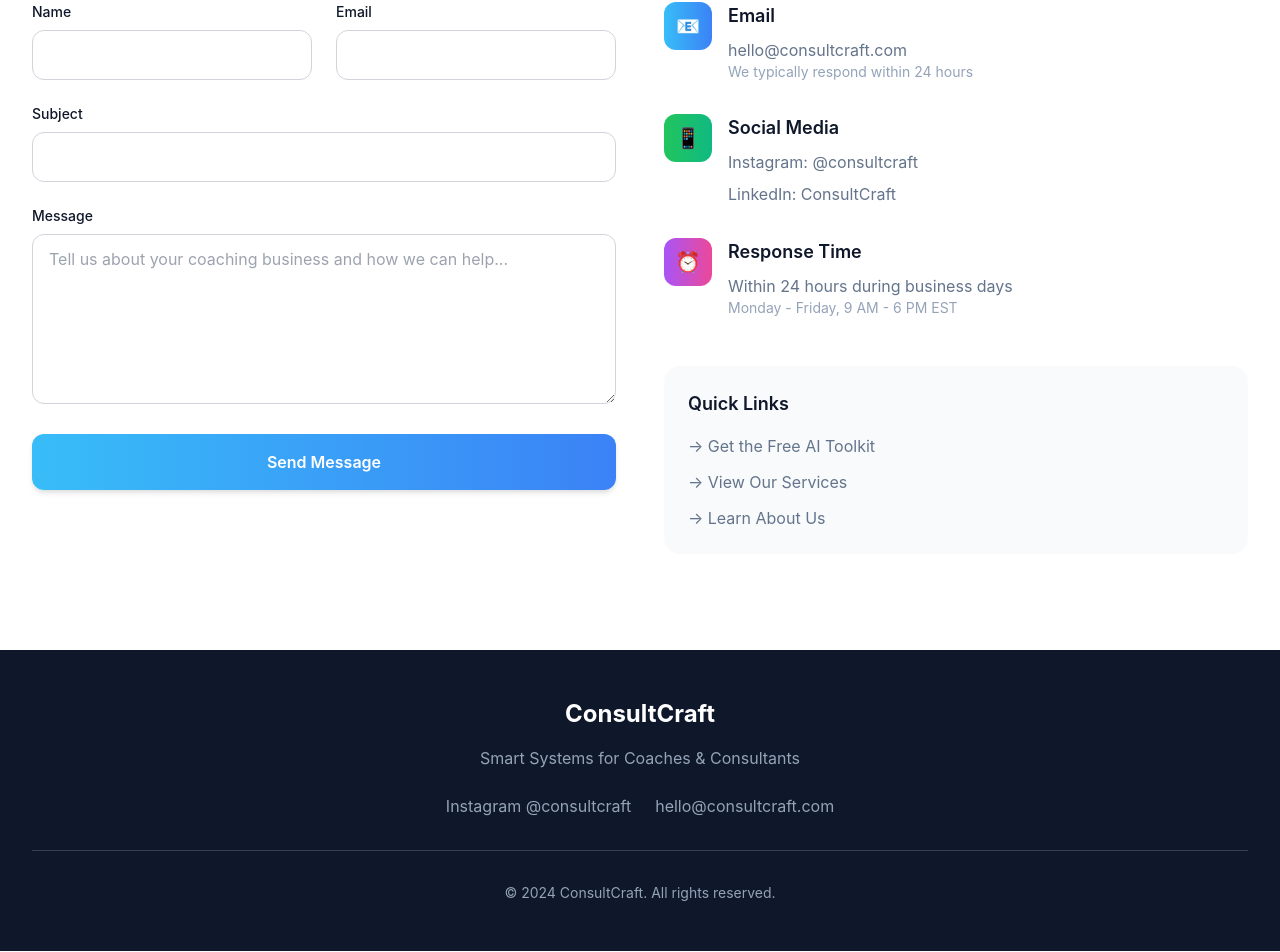
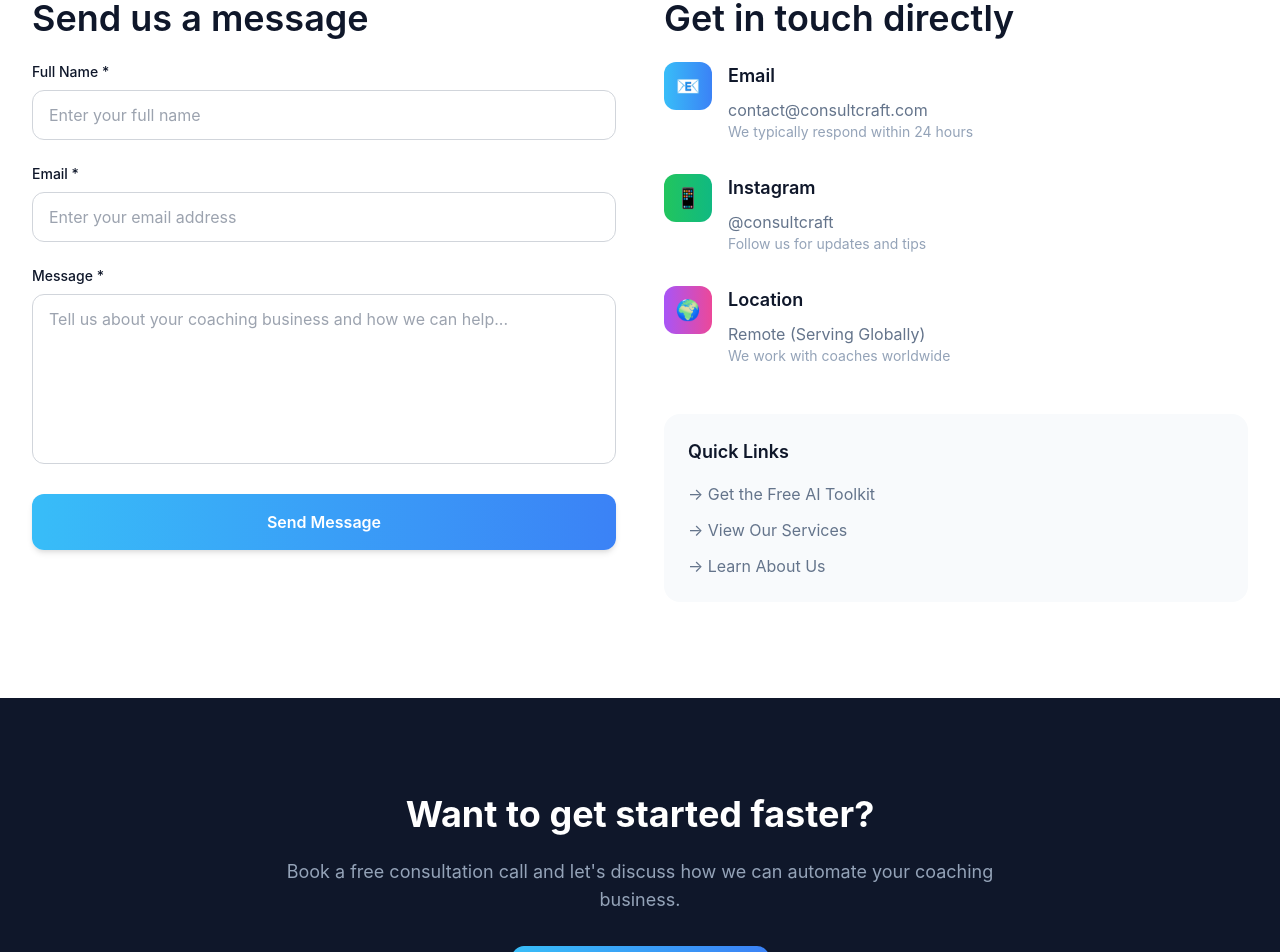
Before and after one commit to yashdarji3/consultcraft-site, a Next.js app: page /contact in a window 1280 px wide. Shown: the part 495-1447 px from the top of the page. Built offline with nearby package versions, Linux system fonts and the light colour scheme.

Commit message:
Update contact page with improved hero, form, and direct contact info

```diff
--- a/app/contact/page.tsx
+++ b/app/contact/page.tsx
@@ -6,9 +6,8 @@ import Navigation from '../../components/Navigation'
 export default function ContactPage() {
   const [isSubmitting, setIsSubmitting] = useState(false)
   const [formData, setFormData] = useState({
-    name: '',
+    fullName: '',
     email: '',
-    subject: '',
     message: ''
   })
 
@@ -19,7 +18,7 @@ export default function ContactPage() {
     // Simulate API call
     setTimeout(() => {
       setIsSubmitting(false)
-      setFormData({ name: '', email: '', subject: '', message: '' })
+      setFormData({ fullName: '', email: '', message: '' })
       alert('Thank you! We\'ll get back to you within 24 hours.')
     }, 1500)
   }
@@ -40,10 +39,10 @@ export default function ContactPage() {
         <div className="container-custom">
           <div className="text-center max-w-4xl mx-auto">
             <h1 className="heading-xl mb-6 animate-fade-in-up">
-              Get in Touch
+              Let's Build Smarter Systems Together
             </h1>
             <p className="text-body mb-8 max-w-2xl mx-auto animate-fade-in-up animation-delay-200">
-              Ready to scale your coaching business? Let's talk about how we can help.
+              Have questions or ready to get started? Reach out anytime.
             </p>
           </div>
         </div>
@@ -59,23 +58,24 @@ export default function ContactPage() {
                 Send us a message
               </h2>
               <form onSubmit={handleSubmit} className="space-y-6">
-                <div className="grid grid-cols-1 md:grid-cols-2 gap-6">
                 <div>
                   <label className="block text-sm font-medium text-consultcraft-dark-blue mb-2">
-                      Name
+                    Full Name *
                   </label>
                   <input
                     type="text"
-                      name="name"
-                      value={formData.name}
+                    name="fullName"
+                    value={formData.fullName}
                     onChange={handleInputChange}
                     required
-                      className="w-full px-4 py-3 border border-gray-300 rounded-xl focus:border-consultcraft-sky focus:outline-none"
+                    className="w-full px-4 py-3 border border-gray-300 rounded-xl focus:border-consultcraft-sky focus:outline-none transition-colors"
+                    placeholder="Enter your full name"
                   />
                 </div>
+
                 <div>
                   <label className="block text-sm font-medium text-consultcraft-dark-blue mb-2">
-                      Email
+                    Email *
                   </label>
                   <input
                     type="email"
@@ -83,28 +83,14 @@ export default function ContactPage() {
                     value={formData.email}
                     onChange={handleInputChange}
                     required
-                      className="w-full px-4 py-3 border border-gray-300 rounded-xl focus:border-consultcraft-sky focus:outline-none"
-                    />
-                  </div>
-                </div>
-
-                <div>
-                  <label className="block text-sm font-medium text-consultcraft-dark-blue mb-2">
-                    Subject
-                  </label>
-                  <input
-                    type="text"
-                    name="subject"
-                    value={formData.subject}
-                    onChange={handleInputChange}
-                    required
-                    className="w-full px-4 py-3 border border-gray-300 rounded-xl focus:border-consultcraft-sky focus:outline-none"
+                    className="w-full px-4 py-3 border border-gray-300 rounded-xl focus:border-consultcraft-sky focus:outline-none transition-colors"
+                    placeholder="Enter your email address"
                   />
                 </div>
 
                 <div>
                   <label className="block text-sm font-medium text-consultcraft-dark-blue mb-2">
-                    Message
+                    Message *
                   </label>
                   <textarea
                     name="message"
@@ -112,7 +98,7 @@ export default function ContactPage() {
                     onChange={handleInputChange}
                     rows={6}
                     required
-                    className="w-full px-4 py-3 border border-gray-300 rounded-xl focus:border-consultcraft-sky focus:outline-none"
+                    className="w-full px-4 py-3 border border-gray-300 rounded-xl focus:border-consultcraft-sky focus:outline-none transition-colors resize-none"
                     placeholder="Tell us about your coaching business and how we can help..."
                   />
                 </div>
@@ -127,10 +113,10 @@ export default function ContactPage() {
               </form>
             </div>
 
-            {/* Contact Information */}
+            {/* Direct Contact Info */}
             <div>
               <h2 className="heading-lg mb-6">
-                Contact Information
+                Get in touch directly
               </h2>
               <div className="space-y-8">
                 <div className="flex items-start gap-4">
@@ -142,7 +128,7 @@ export default function ContactPage() {
                       Email
                     </h3>
                     <p className="text-consultcraft-gray">
-                      hello@consultcraft.com
+                      contact@consultcraft.com
                     </p>
                     <p className="text-sm text-consultcraft-light-text">
                       We typically respond within 24 hours
@@ -156,30 +142,30 @@ export default function ContactPage() {
                   </div>
                   <div>
                     <h3 className="text-lg font-semibold text-consultcraft-dark-blue mb-2">
-                      Social Media
+                      Instagram
                     </h3>
-                    <p className="text-consultcraft-gray mb-2">
-                      Instagram: @consultcraft
+                    <p className="text-consultcraft-gray">
+                      @consultcraft
                     </p>
-                    <p className="text-consultcraft-gray">
-                      LinkedIn: ConsultCraft
+                    <p className="text-sm text-consultcraft-light-text">
+                      Follow us for updates and tips
                     </p>
                   </div>
                 </div>
 
                 <div className="flex items-start gap-4">
                   <div className="w-12 h-12 bg-gradient-to-r from-purple-500 to-pink-500 rounded-xl flex items-center justify-center text-white text-xl">
-                    ⏰
+                    🌍
                   </div>
                   <div>
                     <h3 className="text-lg font-semibold text-consultcraft-dark-blue mb-2">
-                      Response Time
+                      Location
                     </h3>
                     <p className="text-consultcraft-gray">
-                      Within 24 hours during business days
+                      Remote (Serving Globally)
                     </p>
                     <p className="text-sm text-consultcraft-light-text">
-                      Monday - Friday, 9 AM - 6 PM EST
+                      We work with coaches worldwide
                     </p>
                   </div>
                 </div>
@@ -216,6 +202,27 @@ export default function ContactPage() {
         </div>
       </section>
 
+      {/* Final CTA Section */}
+      <section className="section-padding bg-consultcraft-dark-blue text-white">
+        <div className="container-custom">
+          <div className="max-w-3xl mx-auto text-center">
+            <h2 className="text-3xl sm:text-4xl font-bold mb-6">
+              Want to get started faster?
+            </h2>
+            <p className="text-lg text-consultcraft-light-text mb-8">
+              Book a free consultation call and let's discuss how we can automate your coaching business.
+            </p>
+
+            <a
+              href="/services#consultation-form"
+              className="btn-primary inline-block"
+            >
+              Book a Free Consultation
+            </a>
+          </div>
+        </div>
+      </section>
+
       {/* Footer */}
       <footer className="bg-consultcraft-dark-blue text-white py-12">
         <div className="container-custom">
@@ -228,8 +235,8 @@ export default function ContactPage() {
               <a href="https://instagram.com/consultcraft" className="text-consultcraft-light-text hover:text-consultcraft-sky transition-colors">
                 Instagram @consultcraft
               </a>
-              <a href="mailto:hello@consultcraft.com" className="text-consultcraft-light-text hover:text-consultcraft-sky transition-colors">
-                hello@consultcraft.com
+              <a href="mailto:contact@consultcraft.com" className="text-consultcraft-light-text hover:text-consultcraft-sky transition-colors">
+                contact@consultcraft.com
               </a>
             </div>
             <div className="mt-8 pt-8 border-t border-gray-700">
```
Lines whose indentation alone changed are shown as unchanged.
